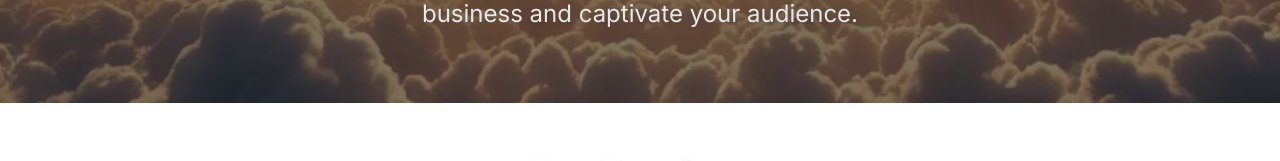
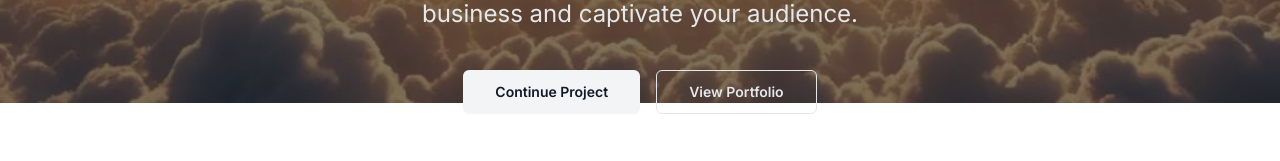
Before and after one commit to eliasbest07/btm-studio-home-page, a Next.js app: page /en in a window 1280 px wide. Shown: the part 697-858 px from the top of the page. Built offline with nearby package versions, Linux system fonts and the light colour scheme.

Commit message:
botones index continuar proyecto

```diff
--- a/app/components/Hero.tsx
+++ b/app/components/Hero.tsx
@@ -63,6 +63,7 @@ export default function Hero() {
         <div className="relative z-10">
 
         <Carousel/>
+
           {/* Headline */}
           <h1 className="text-4xl sm:text-5xl md:text-6xl lg:text-7xl font-bold mb-6 text-gray-50 drop-shadow-xl">
             {t("headline")}
@@ -71,7 +72,16 @@ export default function Hero() {
             {t("subtext")}
           </p>
         </div>
+
       </section>
+      <div className="flex flex-col sm:flex-row gap-4 justify-center mb-2">
+            <Button size="lg" className="bg-gray-100 hover:bg-gray-200 text-gray-900 font-semibold" onClick={() => setIsModalOpen(true)}>
+              {t("ctaContinue")}
+            </Button>
+            <Button variant="outline" size="lg" className="font-semibold border-gray-200 text-gray-200 bg-transparent hover:bg-white/20 hover:text-white hover:border-white/30">
+              <Link href="/portfolio">{t("ctaPortfolio")}</Link>
+            </Button>
+          </div>
       <ShowProjectsModal isOpen={isModalOpen} onOpenChange={setIsModalOpen} />
     </>
   )
```
